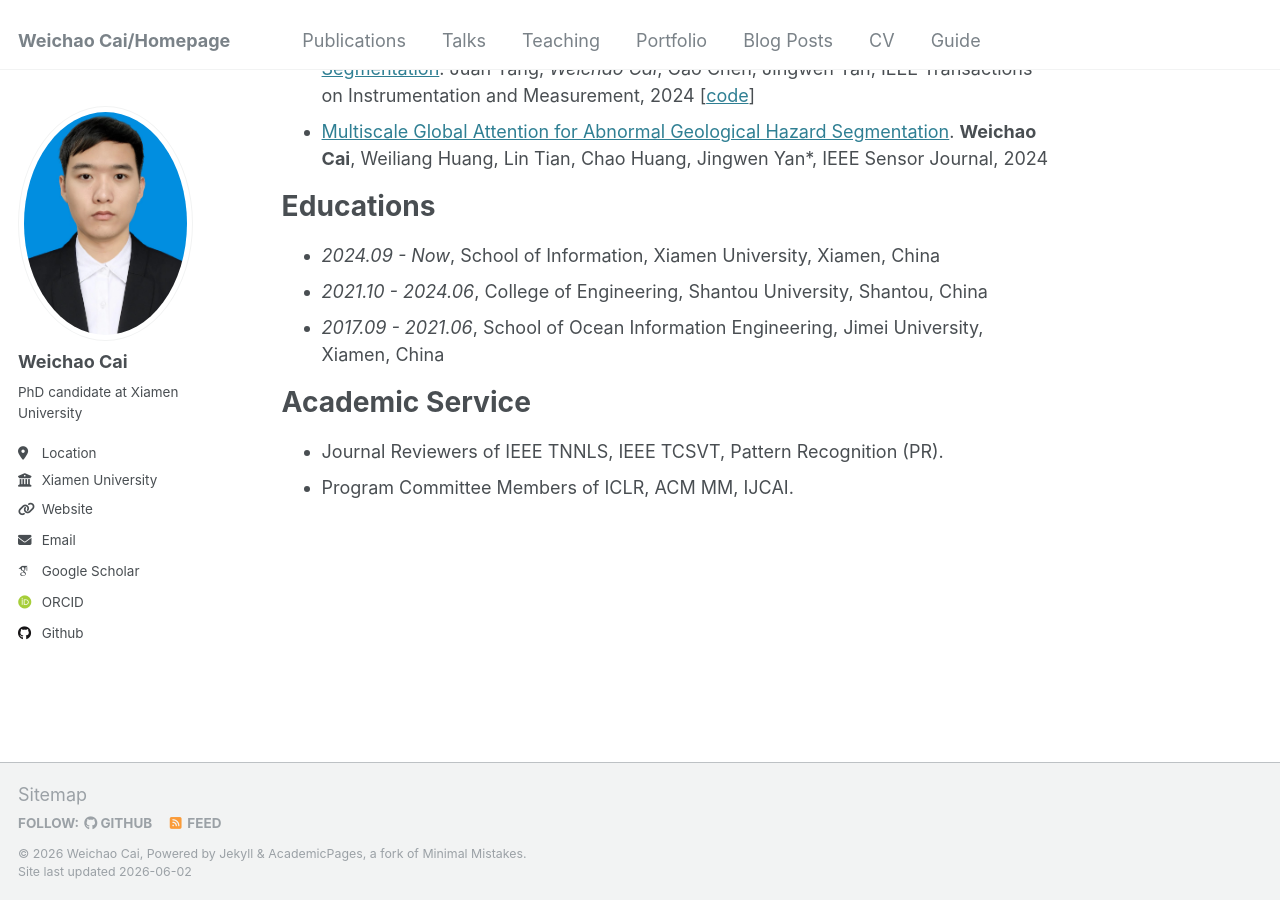
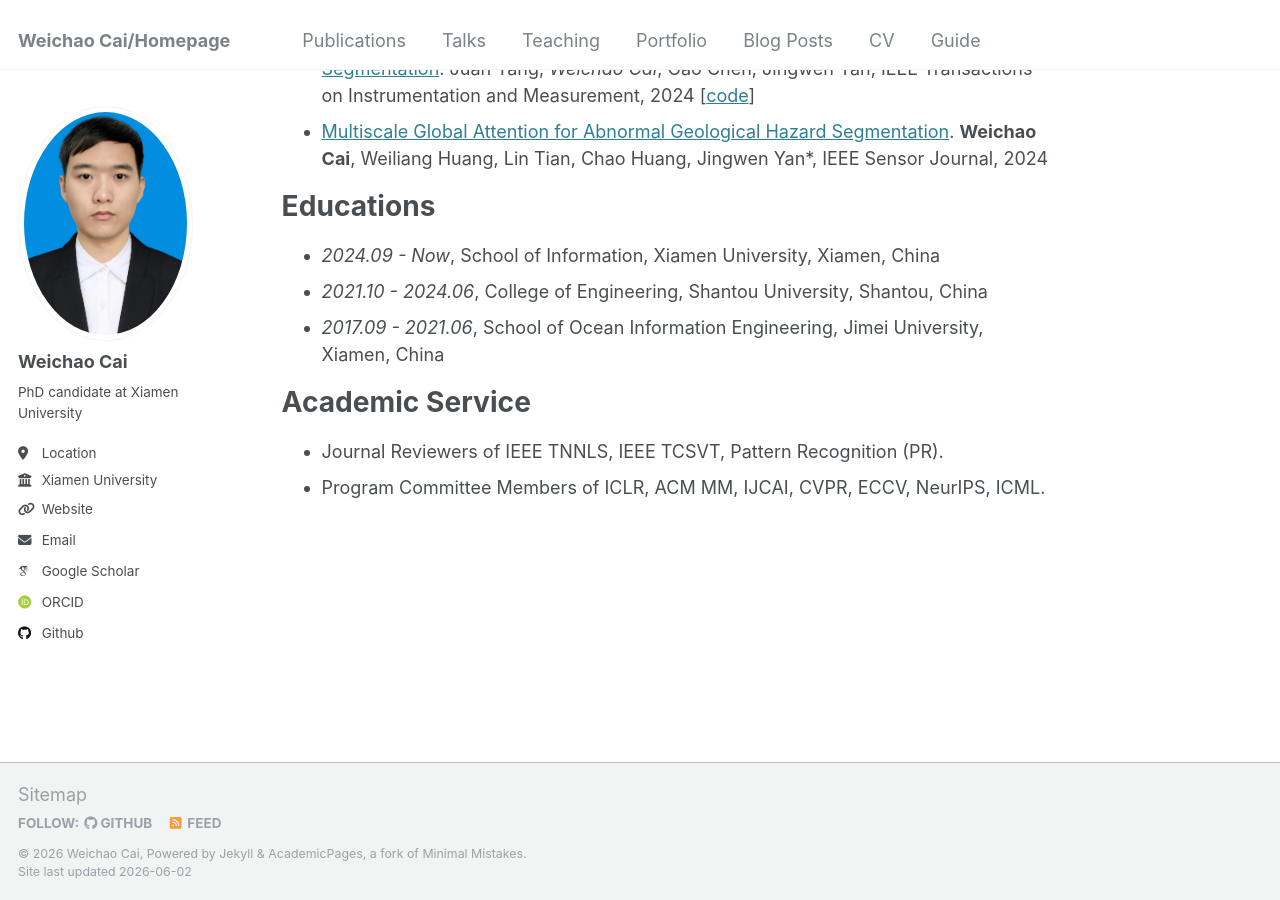
Before and after one commit to GPIOX/weichaocai.github.io, a Jekyll site: the page built from _pages/about.md, in a window 1280 px wide and 900 px high, scrolled down 1071 px. Built offline with Jekyll 4.4.1, drawn with Linux system fonts in a browser that asks for light colours; some web fonts are replaced.

Commit message:
Update academic service

```diff
--- a/_pages/about.md
+++ b/_pages/about.md
@@ -34,4 +34,4 @@ I am currently a PhD Candidate at the School of Information, Xiamen University,
 
 # Academic Service
 - Journal Reviewers of IEEE TNNLS, IEEE TCSVT, Pattern Recognition (PR).
-- Program Committee Members of ICLR, ACM MM, IJCAI.
+- Program Committee Members of ICLR, ACM MM, IJCAI, CVPR, ECCV, NeurIPS, ICML.
```
